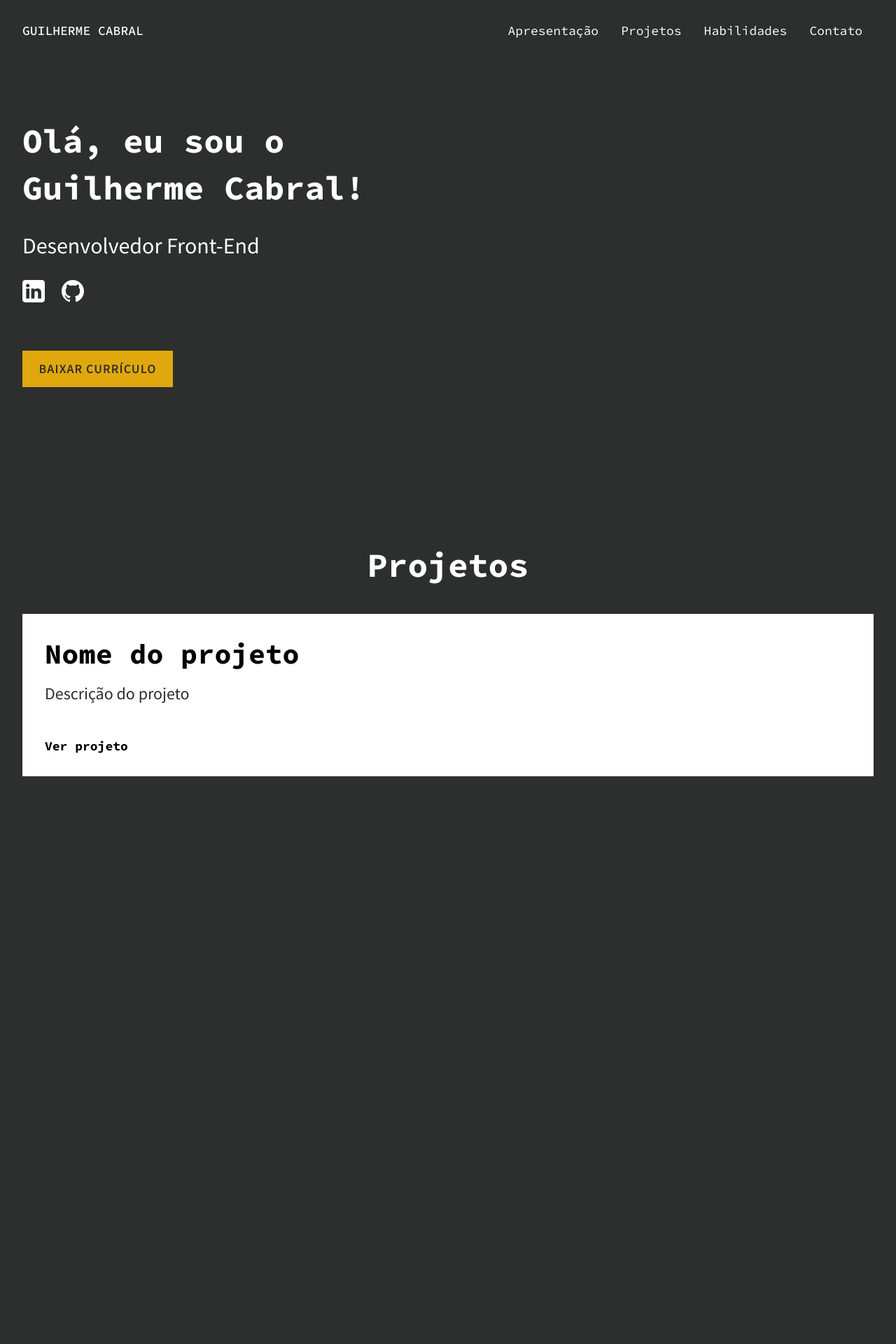
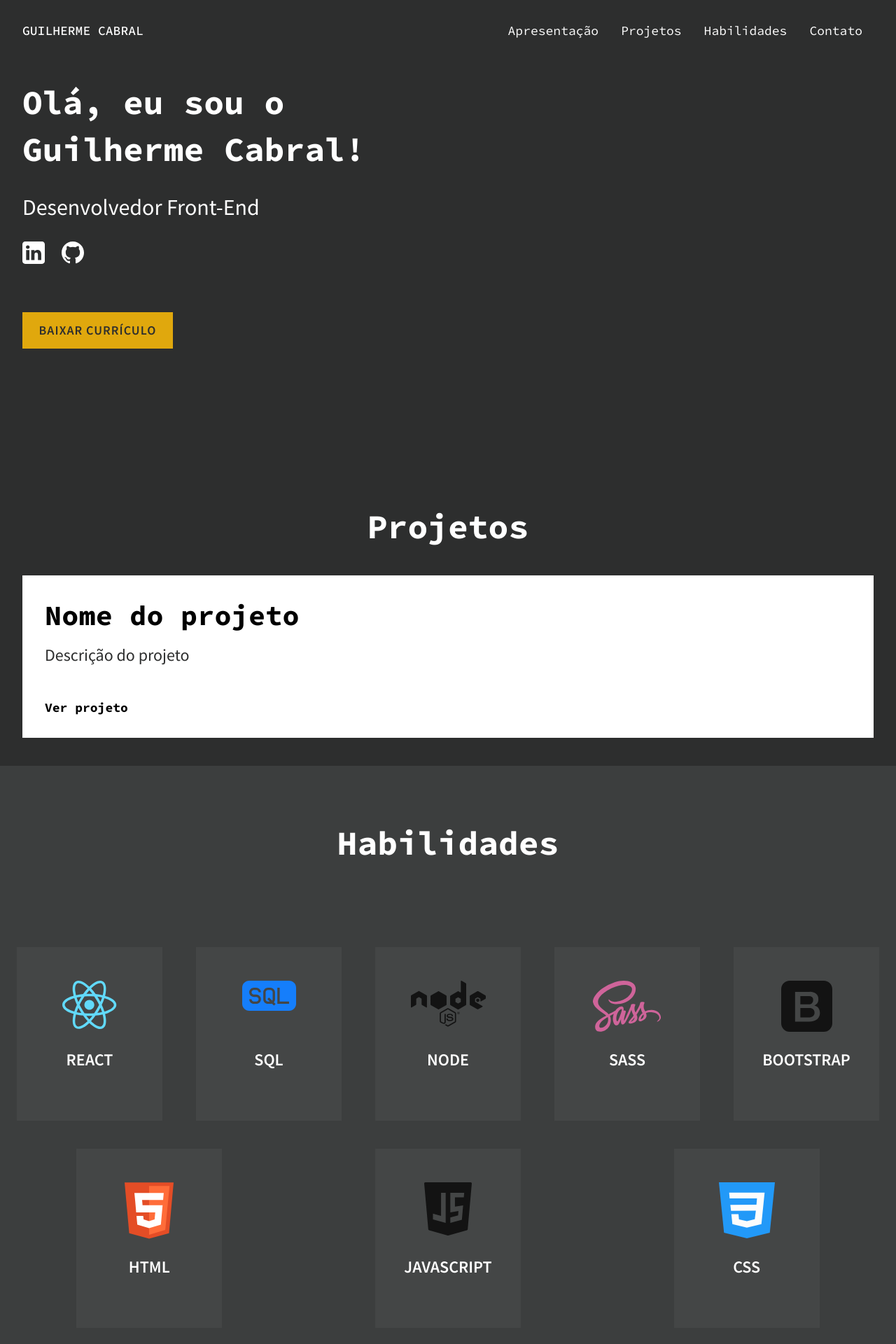
Before and after one commit to GuiCabral74/my-website-resume, a React (Create React App) app: page / in a window 1280 px wide. Shown: the top 1920 px of the page at 70% size. Before the commit the page ends 1109 px from the top, so only its background shows below. Built offline with nearby package versions, Linux system fonts and the light colour scheme.

Commit message:
Added anchor links in the page and section of abilities done

```diff
--- a/package.json
+++ b/package.json
@@ -7,6 +7,7 @@
     "@testing-library/react": "^12.1.3",
     "@testing-library/user-event": "^13.5.0",
     "react": "^17.0.2",
+    "react-anchor-link-smooth-scroll": "^1.0.12",
     "react-dom": "^17.0.2",
     "react-scripts": "5.0.0",
     "styled-components": "^5.3.3",
--- a/src/App.js
+++ b/src/App.js
@@ -1,7 +1,8 @@
+import { GlobalStyle } from "./components/style/styles";
 import Nav from "./components/nav";
 import Home from "./components/home";
 import Projects from "./components/projects";
-import { GlobalStyle } from "./components/style/styles";
+import Abilities from "./components/abilities";
 
 function App() {
   return (
@@ -10,6 +11,7 @@ function App() {
       <Nav />
       <Home />
       <Projects />
+      <Abilities />
     </>
   );
 }
--- /dev/null
+++ b/src/components/abilities.jsx
@@ -0,0 +1,24 @@
+import {
+  ContainerAbilities,
+  TitleAbilities,
+  ContainerTechnologies
+} from "./style/styles";
+import CardTechnology from "./cardTechnology";
+import TechnologiesList from "./technologiesList";
+
+function Abilities() {
+  return (
+    <ContainerAbilities id="abilities">
+      <TitleAbilities>Habilidades</TitleAbilities>
+      <ContainerTechnologies>
+        {TechnologiesList.map((i, index) => {
+          return (
+            <CardTechnology key={index} src={i.src} alt={i.alt} name={i.name} />
+          );
+        })}
+      </ContainerTechnologies>
+    </ContainerAbilities>
+  );
+}
+
+export default Abilities;
--- /dev/null
+++ b/src/components/cardTechnology.jsx
@@ -0,0 +1,12 @@
+import { Technology, TechnologyName } from "./style/styles";
+
+const CardTechnology = (props) => {
+  return (
+    <Technology>
+      <img src={props.src} alt={props.alt} />
+      <TechnologyName>{props.name}</TechnologyName>
+    </Technology>
+  );
+};
+
+export default CardTechnology;
--- a/src/components/home.jsx
+++ b/src/components/home.jsx
@@ -4,13 +4,13 @@ import SvgGithub from "./images/svgs/github.svg";
 
 function home() {
   return (
-    <>
+    <div id='home'>
       <Title>
         Olá, eu sou o<br /> Guilherme Cabral!
       </Title>
       <SubTitle>Desenvolvedor Front-End</SubTitle>
       <div>
-        <a style={{"margin-right":"24px"}} target="_blank" href="https://www.linkedin.com/in/guilherme-rodrigues-cabral/">
+        <a style={{"marginRight":"24px"}} target="_blank" href="https://www.linkedin.com/in/guilherme-rodrigues-cabral/">
           <img src={SvgLinkedin} />
         </a>
         <a target="_blank" href="https://github.com/GuiCabral74">
@@ -18,7 +18,7 @@ function home() {
         </a>
       </div>
       <BtnResume>Baixar currículo</BtnResume>
-    </>
+    </div>
   );
 }
 
--- a/src/components/nav.jsx
+++ b/src/components/nav.jsx
@@ -1,17 +1,56 @@
-import { ContainerNav, MyName, NavList, ListItem, LinkNav } from "./style/styles";
+import {
+  ContainerNav,
+  MyName,
+  NavList,
+  ListItem,
+  LinkNav,
+} from "./style/styles";
+import AnchorLink from "react-anchor-link-smooth-scroll";
 
-function Nav () {
-  return(
+function Nav() {
+  return (
     <ContainerNav>
       <MyName>GUILHERME CABRAL</MyName>
       <NavList>
-        <LinkNav href="#"><ListItem>Apresentação</ListItem></LinkNav>
-        <LinkNav href="#"><ListItem>Projetos</ListItem></LinkNav>
-        <LinkNav href="#"><ListItem>Habilidades</ListItem></LinkNav>
-        <LinkNav href="#"><ListItem>Contato</ListItem></LinkNav>
+        <AnchorLink
+          style={{ textDecoration: "none" }}
+          offset="120"
+          href="#home"
+        >
+          <LinkNav>
+            <ListItem>Apresentação</ListItem>
+          </LinkNav>
+        </AnchorLink>
+        <AnchorLink
+          style={{ textDecoration: "none" }}
+          offset="120"
+          href="#projects"
+        >
+          <LinkNav>
+            <ListItem>Projetos</ListItem>
+          </LinkNav>
+        </AnchorLink>
+        <AnchorLink
+          style={{ textDecoration: "none" }}
+          offset="120"
+          href="#abilities"
+        >
+          <LinkNav>
+            <ListItem>Habilidades</ListItem>
+          </LinkNav>
+        </AnchorLink>
+        <AnchorLink
+          style={{ textDecoration: "none" }}
+          offset="120"
+          href="#contato"
+        >
+          <LinkNav>
+            <ListItem>Contato</ListItem>
+          </LinkNav>
+        </AnchorLink>
       </NavList>
     </ContainerNav>
-  )
+  );
 }
 
 export default Nav;
--- a/src/components/projects.jsx
+++ b/src/components/projects.jsx
@@ -2,7 +2,7 @@ import { ContainerProjects, ProjectTitle, DivProject, ProjectName, ProjectDescri
 
 function Projects () {
   return(
-    <ContainerProjects>
+    <ContainerProjects id='projects'>
       <ProjectTitle>Projetos</ProjectTitle>
       <DivProject>
         <ProjectName>Nome do projeto</ProjectName>
--- a/src/components/style/styles.js
+++ b/src/components/style/styles.js
@@ -6,6 +6,8 @@ export const GlobalStyle = createGlobalStyle`
   body {
     margin: 0;
     padding: 0;
+    padding-bottom: 7.5rem;
+    box-sizing: border-box;
     background: #2D2E2E;
     font-family: 'Source Code Pro', monospace;
     color: #fff;
@@ -48,21 +50,29 @@ export const BtnResume = styled.button`
 /** NAV */
 
 export const ContainerNav = styled.nav`
-  margin-top: 2rem;
+  padding-top: 2rem;
+  margin: 0 -2rem;
   display: flex;
   justify-content: space-between;
   font-size: 1.125rem;
+  position: fixed;
+  top: 0;
+  height: 3.438rem;
+  width: 100vw;
+  background: #2D2E2E;
+
 `
 
 export const MyName = styled.span`
   font-weight: 500;
+  margin: 0 2rem;
 `
 
 export const NavList = styled.ul`
   display: flex;
   justify-content: space-between;
   list-style: none;
-  margin: 0;
+  margin: 0 2rem;
   padding: 0;
 `
 
@@ -74,6 +84,9 @@ export const ListItem = styled.li`
 export const LinkNav = styled.a`
   text-decoration: none;
   color: #fff;
+  &:hover{
+    color: #E0A80D;
+  }
 `
 
 /** PROJECTS */
@@ -113,3 +126,42 @@ export const SeeProject = styled.a`
   font-size: 1.125rem;
   font-weight: 700;
 `
+
+/** Abilities */
+
+export const ContainerAbilities = styled.section`
+  background: #3C3E3E;
+  text-align: center;
+  margin: 0 -2rem ;
+`
+
+export const TitleAbilities = styled.h1`
+  font-size: 3rem;
+  font-weight: 700;
+  padding: 5rem 0;
+`
+
+export const ContainerTechnologies = styled.div`
+  display: flex;
+  justify-content: space-around;
+  flex-wrap: wrap;
+  flex-shrink: 0;
+`
+
+export const Technology = styled.div`
+  width: 13rem;
+  background: rgba(255, 255, 255, 0.04);
+  padding: 3rem 0;
+  display: flex;
+  flex-direction: column;
+  justify-content: space-between;
+  align-items: center;
+  margin: 0 1.375rem 2.5rem;
+`
+
+export const TechnologyName = styled.p`
+  font-family: 'Source Sans Pro', sans-serif;
+  font-size: 1.5rem;
+  font-weight: 600;
+  text-transform: uppercase;
+`
--- /dev/null
+++ b/src/components/technologiesList.js
@@ -0,0 +1,53 @@
+import React from "./images/svgs/React.svg";
+import Sql from "./images/svgs/Sql.svg";
+import Node from "./images/svgs/Node.svg";
+import Sass from "./images/svgs/Sass.svg";
+import Bootstrap from "./images/svgs/Bootstrap.svg";
+import Html from "./images/svgs/Html.svg";
+import Js from "./images/svgs/Js.svg";
+import Css from "./images/svgs/Css.svg";
+
+const TechnologiesList = [
+  {
+    src: React,
+    alt: "React",
+    name: "React"
+  },
+  {
+    src: Sql,
+    alt: "Sql",
+    name: "Sql"
+  },
+  {
+    src: Node,
+    alt: "Node",
+    name: "Node"
+  },
+  {
+    src: Sass,
+    alt: "Sass",
+    name: "Sass"
+  },
+  {
+    src: Bootstrap,
+    alt: "Bootstrap",
+    name: "Bootstrap"
+  },
+  {
+    src: Html,
+    alt: "Html",
+    name: "Html"
+  },
+  {
+    src: Js,
+    alt: "JavaScript",
+    name: "JavaScript"
+  },
+  {
+    src: Css,
+    alt: "Css",
+    name: "Css"
+  },
+]
+
+export default TechnologiesList;
```
Also changed, not shown: 1 other file (tests, documents, lock files or other folders).
